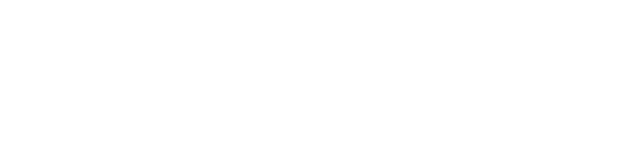
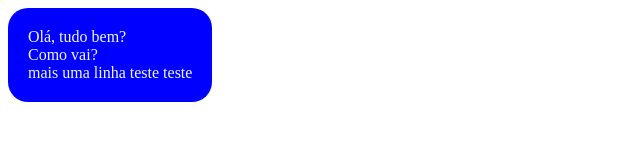
Before and after one commit to THXZZZ/curso-b7web, a plain HTML site: page htmlcss/modulo8/aulas /index.html in a window 1280 px wide. Shown: the whole page, without its empty margins (0-640 px from the left). Drawn offline with Linux system fonts and the light colour scheme.

Commit message:
concluindo as aulas do modulo8

```diff
--- a/htmlcss/modulo8/aulas /index.html
+++ b/htmlcss/modulo8/aulas /index.html
@@ -7,6 +7,6 @@
     <title>aulas</title>
 </head>
 <body>
-
+    <div class="balao">Olá, tudo bem?<br>Como vai?<br>mais uma linha teste  teste</div>
 </body>
 </html>
--- a/htmlcss/modulo8/aulas /style.css
+++ b/htmlcss/modulo8/aulas /style.css
@@ -0,0 +1,16 @@
+.balao {
+    background-color: blue;
+    display: inline-block;
+    color: aliceblue;
+    padding: 20px;
+    border-radius: 20px;
+}
+.balao ::after {
+    content: '';
+    width: 20px;
+    height: 20px;
+    display: block;
+    position: absolute;
+    border: 20px solid;
+    border-color: blue transparent transparent transparent;
+}
```
